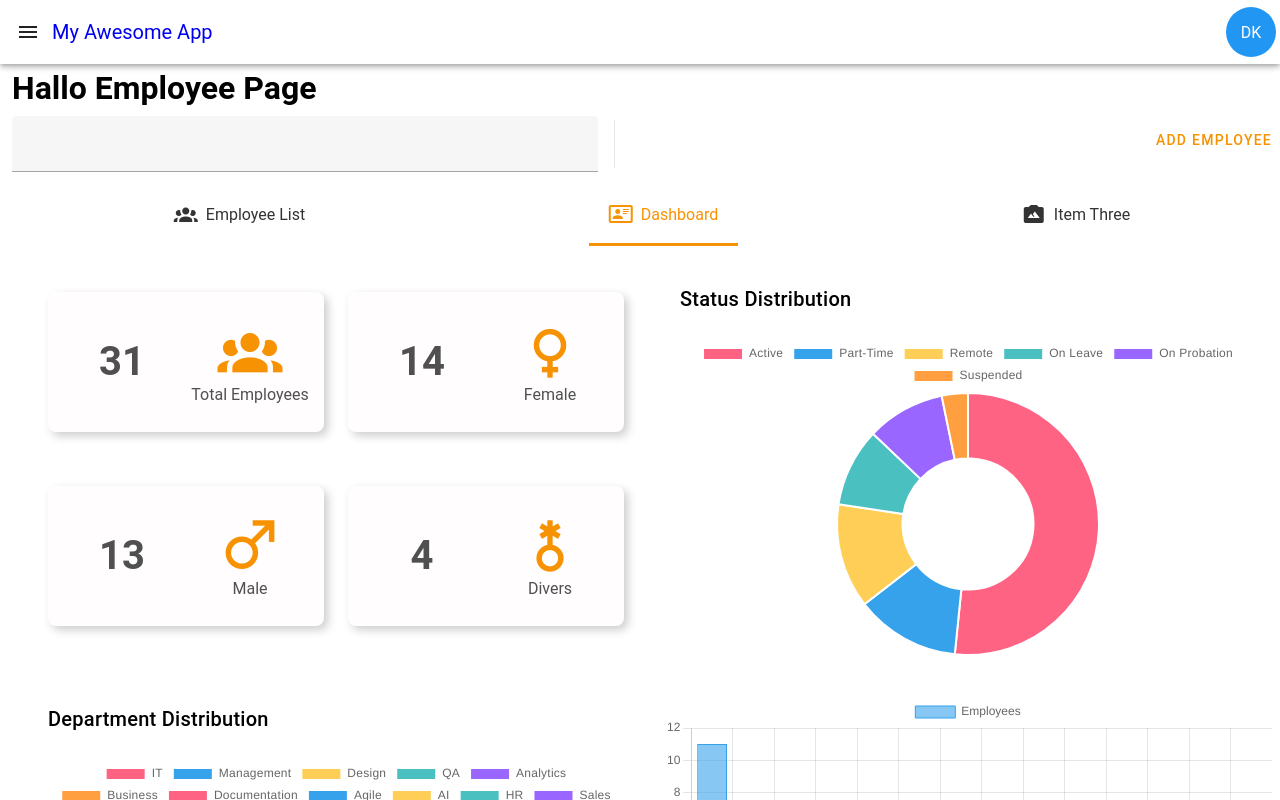
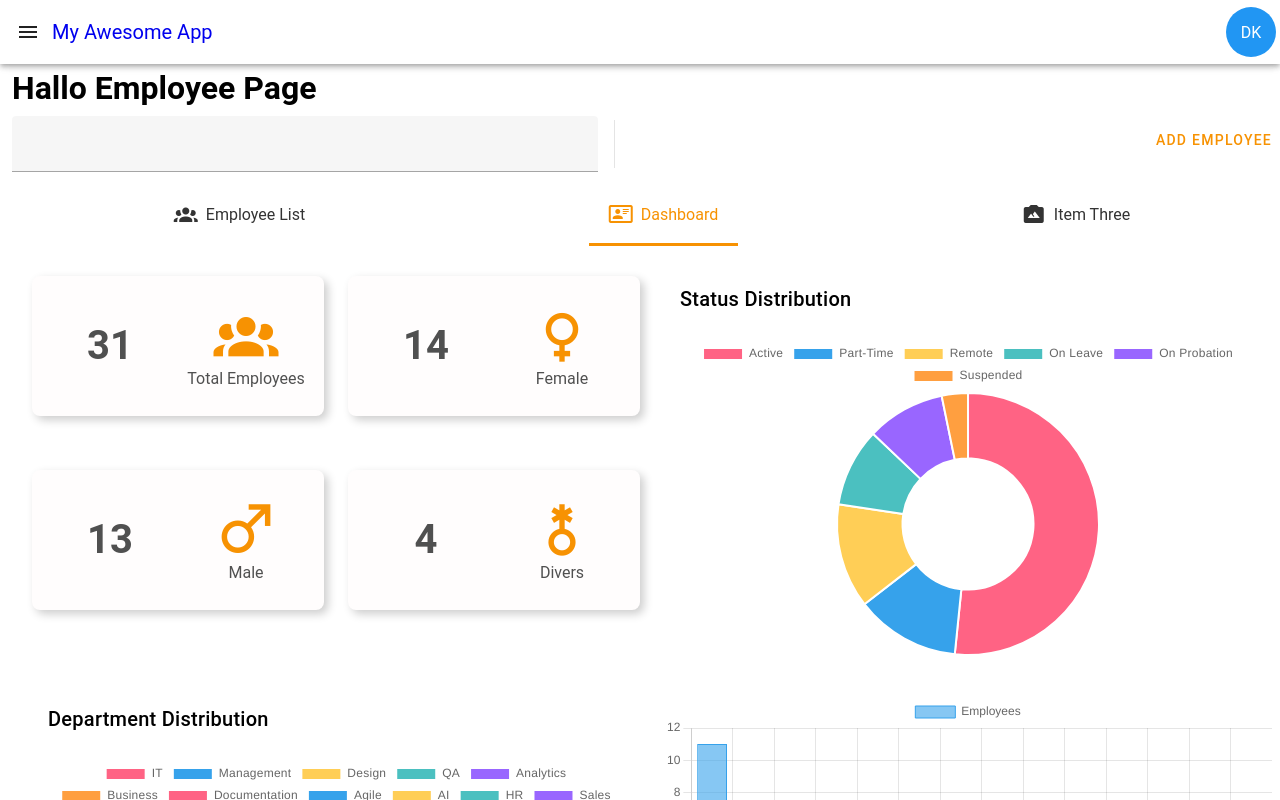
Before and after one commit to AnnaKazulak/emma, a Vue app: page /employees in a window 1280 px wide. Both pictures are taken after a click on the button "Dashboard". Shown: the top 800 px of the page. Built offline with nearby package versions, Linux system fonts and the light colour scheme.

Commit message:
fix: ensure reactivity in NumberCardContainer by directly using props

```diff
--- a/src/components/EmployeeDashboard.vue
+++ b/src/components/EmployeeDashboard.vue
@@ -3,7 +3,6 @@
     <v-row>
       <v-col v-for="item in draggableItems.items" :key="item.title" cols="12" sm="12" md="6" lg="6" draggable="true"
         @dragstart="dragStart($event, item)" @drop="drop($event, item)" @dragover.prevent>
-        <!-- Render components based on type and chartType -->
         <template v-if="item.type === 'numberCard'">
           <NumberCardContainer :cards="numberCards" />
         </template>
@@ -22,6 +21,7 @@
 
 
 
+
 <script setup>
 import { computed, inject, ref, reactive } from 'vue';
 import NumberCardContainer from './NumberCardContainer.vue';
@@ -29,6 +29,7 @@ import DoughnutChart from './DoughnutChart.vue';
 import BarChart from './BarChart.vue';
 
 const employees = inject('employeesKey', ref([]));
+
 
 // Include NumberCard type in the draggableItems
 const draggableItems = reactive({
@@ -87,4 +88,5 @@ function prepareBarChartData(key) {
     }]
   };
 }
+
 </script>
--- a/src/components/NumberCard.vue
+++ b/src/components/NumberCard.vue
@@ -1,6 +1,4 @@
 <template>
-  <v-row>
-    <v-col cols="12">
   <v-card class="number-card d-flex">
     <div class="count-column">
       <div class="number">{{ count }}</div>
@@ -10,10 +8,7 @@
       <div class="label">{{ label }}</div>
     </div>
   </v-card>
-    </v-col>
-  </v-row>
 </template>
-
 
 <script setup>
 defineProps({
@@ -22,6 +17,7 @@ defineProps({
   label: String
 });
 </script>
+
 
 <style scoped>
 .number-card {
--- a/src/components/NumberCardContainer.vue
+++ b/src/components/NumberCardContainer.vue
@@ -1,28 +1,20 @@
 <template>
-    <!-- <v-card> -->
-        <v-container>
+    <div>
       <v-row>
-                <v-col
-                    v-for="(card, index) in cards"
-                    :key="card.label"
-                    :cols="12" :sm="6" :md="6" :lg="6"
-                    draggable="true"
-                    @dragstart="dragStart(index, $event)"
-                    @dragover.prevent
-                    @drop="drop(index, $event)"
-                >
+        <!-- Directly use props.cards -->
+        <v-col v-for="card in props.cards" :key="card.label" cols="12" sm="6">
           <NumberCard :icon="card.icon" :count="card.count" :label="card.label" />
         </v-col>
       </v-row>
-        </v-container>
-    <!-- </v-card> -->
+    </div>
   </template>
 
 
 <script setup>
-import { ref, defineProps } from 'vue';
+import { ref, defineProps, onUpdated, } from 'vue';
 import NumberCard from './NumberCard.vue';
 
+// Directly define and use props
 const props = defineProps({
   cards: Array
 });
@@ -48,6 +40,14 @@ function dragLeave(event) {
     event.target.classList.remove('drag-over');
 }
 
+
+// const forceUpdate = ref(0);
+
+// onUpdated(() => {
+//   forceUpdate.value++;  // increment to force reactivity system
+// });
+
+
 </script>
 
 
```
Lines whose indentation alone changed are shown as unchanged.
